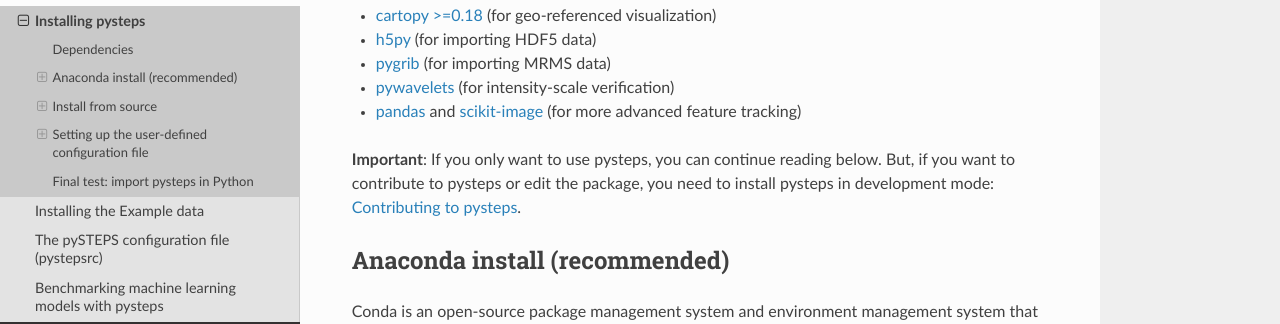
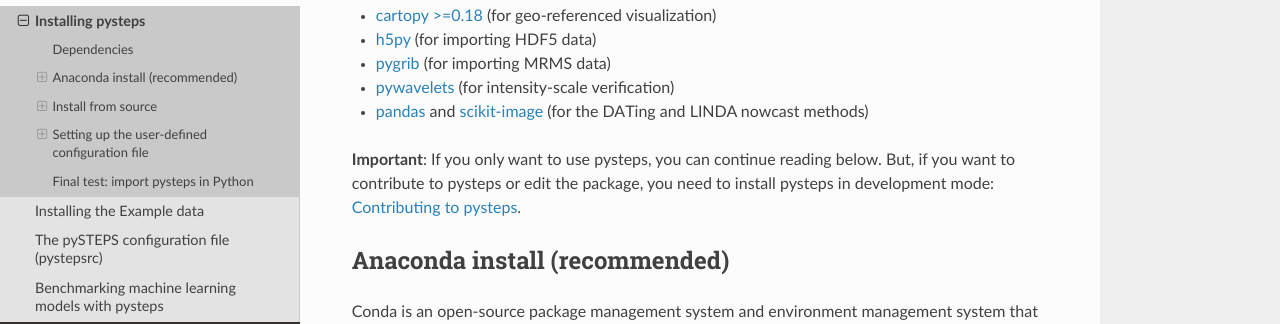
Before and after one commit to pySTEPS/pysteps, a Sphinx documentation site: the page built from doc/source/user_guide/install_pysteps.rst, in a window 1280 px wide and 900 px high, scrolled down 512 px. Shown: the part 156-480 px from the top of the window. Built offline with Sphinx 7.4.7 and the Read the Docs theme 2.0.0, drawn with Linux system fonts in a browser that asks for light colours; pages that are not in the unit, such as notebooks, are missing from menus.

Commit message:
Update the description of scikit-image

```diff
--- a/doc/source/user_guide/install_pysteps.rst
+++ b/doc/source/user_guide/install_pysteps.rst
@@ -36,7 +36,7 @@ Other optional dependencies include:
 * `pywavelets <https://pywavelets.readthedocs.io/en/latest/>`_
   (for intensity-scale verification)
 * `pandas <https://pandas.pydata.org/>`_ and
-  `scikit-image <https://scikit-image.org/>`_ (for more advanced feature tracking)
+  `scikit-image <https://scikit-image.org/>`_ (for the DATing and LINDA nowcast methods)
 
 **Important**: If you only want to use pysteps, you can continue reading below.
 But, if you want to contribute to pysteps or edit the package, you need to install
```
